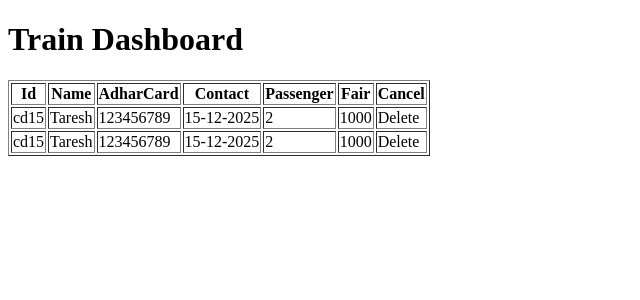
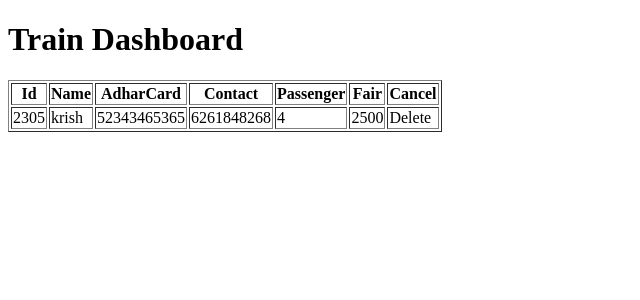
Before and after one commit to krishgour789/01-12-2025-React-Test, a React (Vite) app: page / in a window 1280 px wide. Shown: the top 300 px of the page, without its empty margins (0-640 px from the left). Built offline with nearby package versions, Linux system fonts and the light colour scheme; data requests are answered from the project's data file.

Commit message:
17/12/25

```diff
--- a/src/Components/Datashow.jsx
+++ b/src/Components/Datashow.jsx
@@ -49,11 +49,11 @@ const Datashow = () => {
             {train.map((e) =>(
               <tr key={e.id}>
                 <td>{e.id}</td>
-                <td>{e.Name}</td>
-                <td>{e.Adharno}</td>
-                <td>{e.Contact}</td>
-                <td>{e.Passenger}</td>
-                <td>{e.TotalFair}</td>
+                <td>{e.name}</td>
+                <td>{e.adhar}</td>
+                <td>{e.contact}</td>
+                <td>{e.passenger}</td>
+                <td>{e.totalfair*e.person}</td>
                 <td onClick={()=>{datadelete(e.id)}}>Delete</td>
               </tr>
             ))}
--- a/src/db.json
+++ b/src/db.json
@@ -1,20 +1,13 @@
 {
   "Train": [
     {
-      "Name": "Taresh",
-      "Adharno": 123456789,
-      "Contact": "15-12-2025",
-      "Passenger": 2,
-      "TotalFair": 1000,
-      "id": "cd15"
-    },
-    {
-      "Name": "Taresh",
-      "Adharno": 123456789,
-      "Contact": "15-12-2025",
-      "Passenger": 2,
-      "TotalFair": 1000,
-      "id": "cd15"
+      "id": "2305",
+      "name": "krish",
+      "adhar": "52343465365",
+      "contact": "6261848268",
+      "passenger": "4",
+      "totalfair": "5",
+      "person": 500
     }
   ]
 }
--- a/src/main.jsx
+++ b/src/main.jsx
@@ -9,6 +9,7 @@ import './index.css'
 // import App from './Map'
 
 import App from './Components/Datashow'
+// import App from './Components/Form'
 // import App from './Components/Work'
 
 // import App from './Components/Useeffect'
```
Also changed, not shown: src/Components/Form.jsx (added, +46 -0 lines).
